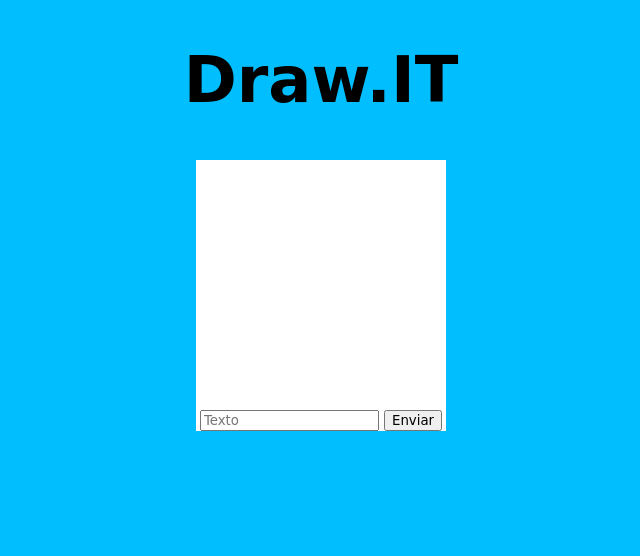
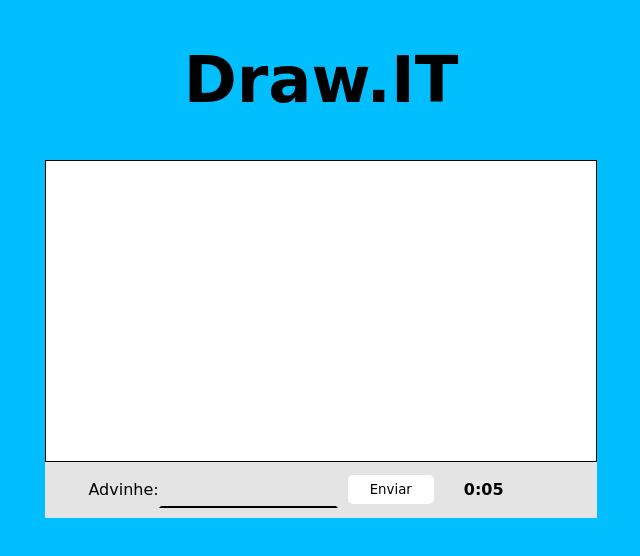
Before and after one commit to vininew921/draw.it, a website: page public/pages/game.html in a window 1280 px wide. Shown: the whole page, without its empty margins (319-959 px from the left). Drawn offline with nearby package versions, Linux system fonts and the light colour scheme; no server answers.

Commit message:
Tela do jogo

```diff
--- a/public/js/game.js
+++ b/public/js/game.js
@@ -1,7 +1,9 @@
-const wordIpt = document.getElementById("wordIpt");
-const sendBtn = document.getElementById("sendBtn");
-const canvasDraw = document.getElementById("canvasDraw");
-var currentOpenModal = null;
+const socket = io();
+const wordIpt = document.querySelector("#wordIpt");
+const sendBtn = document.querySelector("#sendBtn");
+const timer = document.querySelector("#timer");
+const imgClock = document.querySelector("#img-clock");
+const clockAudio = document.querySelector("#clockAudio");
 
 sendBtn.onclick = function () {
   const text = wordIpt.value;
@@ -9,3 +11,37 @@ sendBtn.onclick = function () {
     console.log(text);
   }
 };
+
+let timerInterval;
+let cont = 10; // 120s = 2min
+const initTimer = () => {
+  timerInterval = setInterval(() => {
+    cont--;
+    const time = (cont / 60).toFixed(2).toString().split(".");
+    const min = time[0];
+    const sec = ((time[1] * 60) / 100).toFixed(0);
+    timer.innerHTML = `${min}:${sec < 10 ? `0${sec}` : sec}`;
+    if (cont <= 0) {
+      stopTimer();
+    }
+  }, 1000);
+};
+
+initTimer();
+
+const stopTimer = () => {
+  timer.innerHTML = `0:00`;
+  imgClock.classList.add("animate");
+  wordIpt.value = "";
+  wordIpt.disabled = true;
+  sendBtn.disabled = true;
+  playClockAudio();
+  clearInterval(timerInterval);
+};
+
+const playClockAudio = () => {
+  clockAudio.play();
+  setTimeout(() => {
+    clockAudio.pause();
+  }, 5000);
+};
--- a/public/pages/game.html
+++ b/public/pages/game.html
@@ -13,13 +13,22 @@
     </div>
     <div id="box-game">
       <div id="content-box">
-        <canvas width="250" height="250" id="canvasDraw"> </canvas>
+        <div id="box-canvas"></div>
         <div id="footer">
-          <input type="text" name="word" id="wordIpt" placeholder="Texto" />
+          <label for="wordIpt">Advinhe:</label>
+          <input type="text" name="word" id="wordIpt" />
           <button id="sendBtn">Enviar</button>
+          <span id="timer">2:00</span>
+          <img
+            src="../img/game/clock.svg"
+            id="img-clock"
+            data-animate="clock"
+          />
         </div>
       </div>
     </div>
+    <audio src="../song/despertador.mp3" id="clockAudio" preload="auto"></audio>
+    <script src="/socket.io/socket.io.js"></script>
     <script src="../js/game.js"></script>
   </body>
 </html>
--- a/public/styles/game.css
+++ b/public/styles/game.css
@@ -4,6 +4,7 @@ body {
 
 * {
   font-family: cursive;
+  outline: none;
 }
 
 #header {
@@ -22,8 +23,92 @@ body {
 
 #content-box {
   display: flex;
-  background-color: white;
+  background-color: #e4e4e4;
   flex-direction: column;
   justify-content: center;
   align-items: center;
 }
+
+#box-canvas {
+  width: 550px;
+  height: 300px;
+  background-color: white;
+  border: 1px solid black;
+}
+
+#footer {
+  display: flex;
+  padding: 10px;
+  align-items: center;
+  justify-content: space-around;
+}
+
+#wordIpt {
+  height: 30px;
+  background-color: transparent;
+  border-color: transparent;
+  border-bottom: 2px solid black;
+}
+
+#sendBtn {
+  background-color: rgba(255, 255, 255, 1);
+  border-color: transparent;
+  border-radius: 5px;
+  padding: 5px 20px;
+  margin-left: 10px;
+}
+
+#sendBtn:active {
+  background-color: rgba(255, 255, 255, 0.5);
+  border-color: transparent;
+  border-radius: 5px;
+  padding: 5px 20px;
+  margin-left: 10px;
+}
+
+#sendBtn:hover {
+  transition: 2ms;
+  border-color: black;
+}
+
+#timer {
+  width: max-content;
+  font-weight: bolder;
+  margin-left: 30px;
+}
+
+#img-clock {
+  width: 40px;
+  margin-left: 10px;
+}
+
+[data-animate="clock"] {
+  visibility: hidden;
+  transition: 0.5s;
+}
+
+[data-animate="clock"].animate {
+  visibility: visible;
+  animation-name: shake;
+  animation-duration: 0.5s;
+  animation-timing-function: ease;
+  animation-iteration-count: 10;
+}
+
+@keyframes shake {
+  0% {
+    transform: rotate3d(0, 0, 1, -20deg);
+  }
+  25% {
+    transform: rotate3d(0, 0, 1, 20deg);
+  }
+  50% {
+    transform: rotate3d(0, 0, 1, -20deg);
+  }
+  75% {
+    transform: rotate3d(0, 0, 1, 20deg);
+  }
+  100% {
+    transform: rotate3d(0, 0, 1, -20deg);
+  }
+}
```
Also changed, not shown: public/img/game/clock.svg (added), 1 other file.
